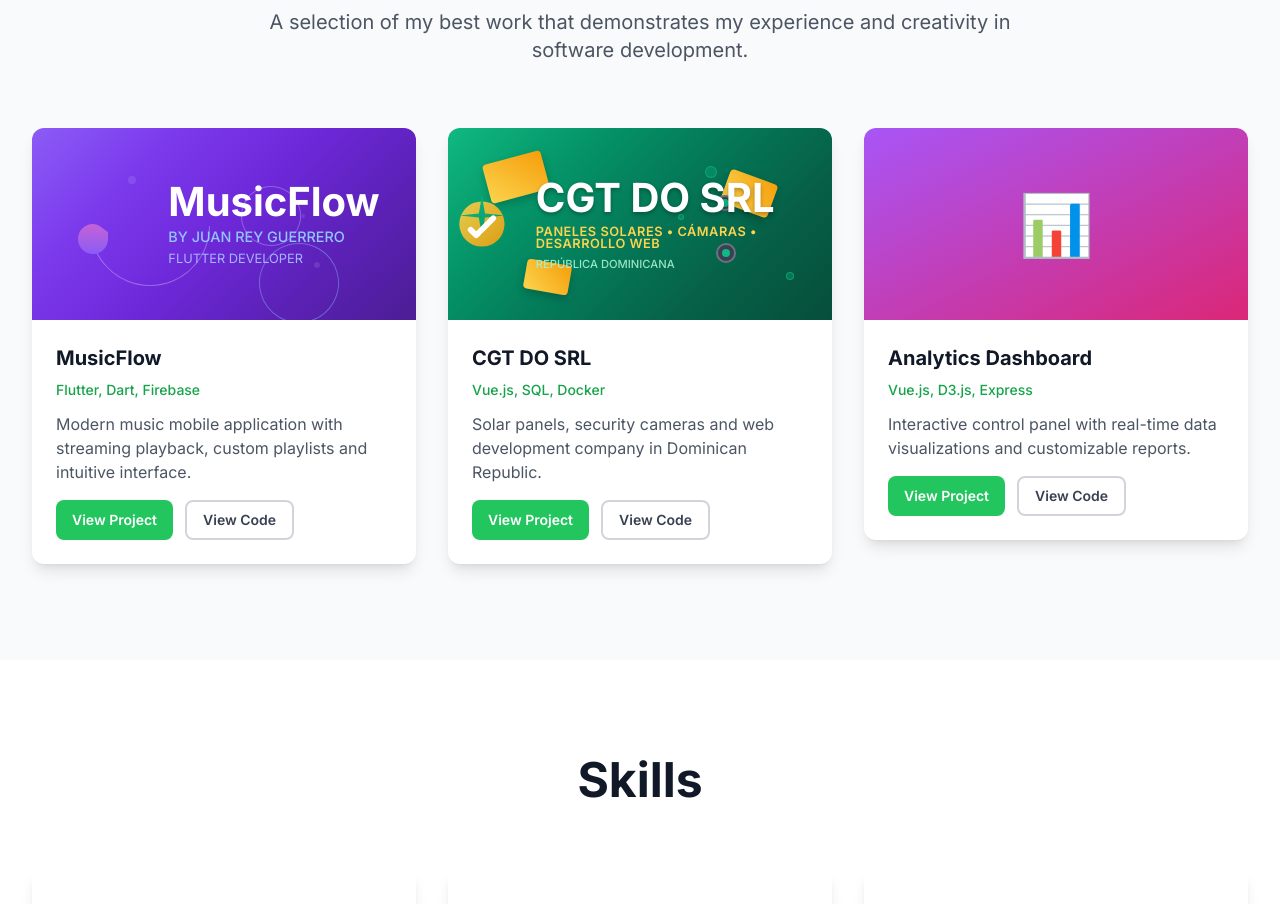
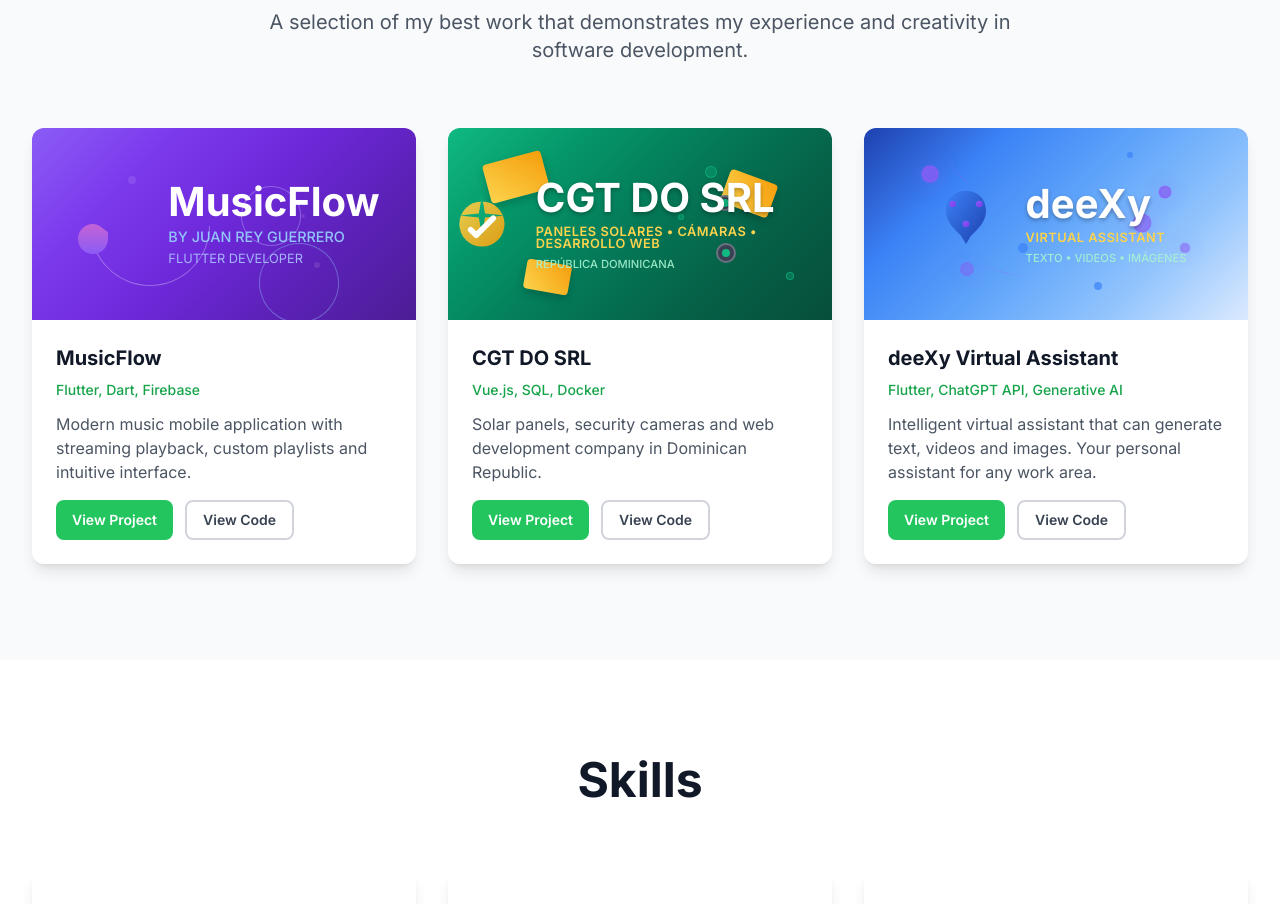
Before and after one commit to juanreyGuerrero/professional-profile, a Vue app: page / in a window 1280 px wide. Shown: the part 1760-2664 px from the top of the page. Built offline with nearby package versions, Linux system fonts and the light colour scheme.

Commit message:
Update project 3: Replace Dashboard Analítico with deeXy Virtual Assistant - Flutter + ChatGPT API project with custom AI-themed component

```diff
--- a/src/App.vue
+++ b/src/App.vue
@@ -3,6 +3,7 @@ import { ref, onMounted, computed } from 'vue'
 import LanguageSelector from './components/LanguageSelector.vue'
 import MusicFlowImage from './components/MusicFlowImage.vue'
 import CGTImage from './components/CGTImage.vue'
+import DeeXyImage from './components/DeeXyImage.vue'
 import { t, detectLanguage } from './i18n'
 
 const currentSection = ref('about')
@@ -242,8 +243,8 @@ const getText = (key: string) => t(key, currentLanguage.value)
           <!-- Project 3 -->
           <div class="animate-on-scroll">
             <div class="card overflow-hidden">
-              <div class="h-48 bg-gradient-to-br from-purple-500 to-pink-600 flex items-center justify-center">
-                <span class="text-6xl">📊</span>
+              <div class="h-48 flex items-center justify-center">
+                <DeeXyImage />
               </div>
               <div class="p-6">
                 <h3 class="text-xl font-bold text-gray-900 mb-2">{{ getText('portfolio.project3.title') }}</h3>
--- /dev/null
+++ b/src/components/DeeXyImage.vue
@@ -0,0 +1,305 @@
+<template>
+  <div class="deexy-image">
+    <!-- Background gradient -->
+    <div class="bg-gradient"></div>
+
+    <!-- Abstract AI elements -->
+    <div class="abstract-elements">
+      <!-- Neural network nodes -->
+      <div class="neural-node node-1"></div>
+      <div class="neural-node node-2"></div>
+      <div class="neural-node node-3"></div>
+      <div class="neural-node node-4"></div>
+      <div class="neural-node node-5"></div>
+
+      <!-- Connection lines -->
+      <div class="connection-line line-1"></div>
+      <div class="connection-line line-2"></div>
+      <div class="connection-line line-3"></div>
+
+      <!-- AI particles -->
+      <div class="ai-particle particle-1"></div>
+      <div class="ai-particle particle-2"></div>
+      <div class="ai-particle particle-3"></div>
+      <div class="ai-particle particle-4"></div>
+    </div>
+
+    <!-- Central content -->
+    <div class="content">
+      <!-- AI brain icon -->
+      <div class="ai-icon">
+        <svg viewBox="0 0 24 24" fill="none" xmlns="http://www.w3.org/2000/svg">
+          <!-- Brain + AI elements -->
+          <defs>
+            <linearGradient id="brainGradient" x1="0%" y1="0%" x2="100%" y2="100%">
+              <stop offset="0%" style="stop-color:#3B82F6"/>
+              <stop offset="100%" style="stop-color:#1E40AF"/>
+            </linearGradient>
+            <linearGradient id="aiGradient" x1="0%" y1="0%" x2="100%" y2="100%">
+              <stop offset="0%" style="stop-color:#8B5CF6"/>
+              <stop offset="100%" style="stop-color:#7C3AED"/>
+            </linearGradient>
+          </defs>
+          <!-- Brain representation -->
+          <path d="M12 2C8.5 2 6 4.5 6 8c0 2.5 1.5 4.5 3 6l1.5 1.5L12 18l1.5-2.5L15 14c1.5-1.5 3-3.5 3-6 0-3.5-2.5-6-6-6z" fill="url(#brainGradient)"/>
+          <!-- AI circuit elements -->
+          <circle cx="8" cy="6" r="1" fill="url(#aiGradient)"/>
+          <circle cx="16" cy="6" r="1" fill="url(#aiGradient)"/>
+          <circle cx="12" cy="12" r="1" fill="url(#aiGradient)"/>
+        </svg>
+      </div>
+
+      <!-- Title and description -->
+      <div class="text-content">
+        <h1 class="project-title">deeXy</h1>
+        <p class="ai-type">VIRTUAL ASSISTANT</p>
+        <p class="ai-capabilities">TEXTO • VIDEOS • IMÁGENES</p>
+      </div>
+    </div>
+  </div>
+</template>
+
+<script setup lang="ts">
+// No props needed for this component
+</script>
+
+<style scoped>
+.deexy-image {
+  position: relative;
+  width: 100%;
+  height: 100%;
+  overflow: hidden;
+  display: flex;
+  align-items: center;
+  justify-content: center;
+}
+
+.bg-gradient {
+  position: absolute;
+  top: 0;
+  left: 0;
+  right: 0;
+  bottom: 0;
+  background: linear-gradient(135deg, #1E40AF 0%, #3B82F6 25%, #60A5FA 50%, #93C5FD 75%, #DBEAFE 100%);
+  z-index: 1;
+}
+
+.abstract-elements {
+  position: absolute;
+  top: 0;
+  left: 0;
+  right: 0;
+  bottom: 0;
+  z-index: 2;
+}
+
+/* Neural network nodes */
+.neural-node {
+  position: absolute;
+  background: rgba(139, 92, 246, 0.8);
+  border: 2px solid rgba(139, 92, 246, 0.6);
+  border-radius: 50%;
+  box-shadow: 0 0 20px rgba(139, 92, 246, 0.4);
+}
+
+.node-1 {
+  width: 16px;
+  height: 16px;
+  top: 20%;
+  left: 15%;
+  animation: pulse 2s infinite;
+}
+
+.node-2 {
+  width: 12px;
+  height: 12px;
+  top: 30%;
+  right: 20%;
+  animation: pulse 2s infinite 0.5s;
+}
+
+.node-3 {
+  width: 14px;
+  height: 14px;
+  top: 70%;
+  left: 25%;
+  animation: pulse 2s infinite 1s;
+}
+
+.node-4 {
+  width: 10px;
+  height: 10px;
+  top: 60%;
+  right: 15%;
+  animation: pulse 2s infinite 1.5s;
+}
+
+.node-5 {
+  width: 18px;
+  height: 18px;
+  top: 45%;
+  left: 70%;
+  animation: pulse 2s infinite 0.7s;
+}
+
+/* Connection lines */
+.connection-line {
+  position: absolute;
+  background: linear-gradient(90deg, transparent, rgba(139, 92, 246, 0.6), transparent);
+  height: 1px;
+  animation: flow 3s infinite;
+}
+
+.line-1 {
+  width: 40px;
+  top: 25%;
+  left: 20%;
+  transform: rotate(45deg);
+}
+
+.line-2 {
+  width: 35px;
+  top: 55%;
+  right: 25%;
+  transform: rotate(-30deg);
+}
+
+.line-3 {
+  width: 50px;
+  top: 75%;
+  left: 30%;
+  transform: rotate(15deg);
+}
+
+/* AI particles */
+.ai-particle {
+  position: absolute;
+  background: rgba(59, 130, 246, 0.7);
+  border-radius: 50%;
+  animation: float 4s infinite ease-in-out;
+}
+
+.particle-1 {
+  width: 6px;
+  height: 6px;
+  top: 15%;
+  right: 30%;
+  animation-delay: 0s;
+}
+
+.particle-2 {
+  width: 8px;
+  height: 8px;
+  top: 80%;
+  left: 60%;
+  animation-delay: 1s;
+}
+
+.particle-3 {
+  width: 4px;
+  height: 4px;
+  top: 40%;
+  right: 40%;
+  animation-delay: 2s;
+}
+
+.particle-4 {
+  width: 10px;
+  height: 10px;
+  top: 65%;
+  left: 40%;
+  animation-delay: 3s;
+}
+
+.content {
+  position: relative;
+  z-index: 3;
+  display: flex;
+  align-items: center;
+  gap: 20px;
+}
+
+.ai-icon {
+  width: 80px;
+  height: 80px;
+}
+
+.ai-icon svg {
+  width: 100%;
+  height: 100%;
+}
+
+.text-content {
+  display: flex;
+  flex-direction: column;
+  gap: 8px;
+}
+
+.project-title {
+  font-family: 'Inter', sans-serif;
+  font-size: 2.5rem;
+  font-weight: 700;
+  color: white;
+  margin: 0;
+  line-height: 1;
+  text-shadow: 0 2px 4px rgba(0, 0, 0, 0.3);
+}
+
+.ai-type {
+  font-family: 'Inter', sans-serif;
+  font-size: 0.8rem;
+  font-weight: 600;
+  color: #FCD34D;
+  margin: 0;
+  line-height: 1;
+  letter-spacing: 0.5px;
+}
+
+.ai-capabilities {
+  font-family: 'Inter', sans-serif;
+  font-size: 0.7rem;
+  font-weight: 500;
+  color: #A7F3D0;
+  margin: 0;
+  line-height: 1;
+  opacity: 0.9;
+}
+
+/* Animations */
+@keyframes pulse {
+  0%, 100% { opacity: 0.6; transform: scale(1); }
+  50% { opacity: 1; transform: scale(1.1); }
+}
+
+@keyframes flow {
+  0%, 100% { opacity: 0.3; }
+  50% { opacity: 0.8; }
+}
+
+@keyframes float {
+  0%, 100% { transform: translateY(0px); }
+  50% { transform: translateY(-10px); }
+}
+
+/* Responsive adjustments */
+@media (max-width: 640px) {
+  .content {
+    flex-direction: column;
+    gap: 15px;
+    text-align: center;
+  }
+
+  .project-title {
+    font-size: 2rem;
+  }
+
+  .ai-icon {
+    width: 60px;
+    height: 60px;
+  }
+
+  .ai-type {
+    font-size: 0.7rem;
+  }
+}
+</style>
--- a/src/i18n/index.ts
+++ b/src/i18n/index.ts
@@ -84,9 +84,9 @@ export const translations: Record<string, Translations> = {
     'portfolio.project2.title': 'CGT DO SRL',
     'portfolio.project2.tech': 'Vue.js, SQL, Docker',
     'portfolio.project2.description': 'Empresa de paneles solares, cámaras de seguridad y desarrollo web en República Dominicana.',
-    'portfolio.project3.title': 'Dashboard Analítico',
-    'portfolio.project3.tech': 'Vue.js, D3.js, Express',
-    'portfolio.project3.description': 'Panel de control interactivo con visualizaciones de datos en tiempo real y reportes personalizables.',
+    'portfolio.project3.title': 'deeXy Virtual Assistant',
+    'portfolio.project3.tech': 'Flutter, API ChatGPT, IA Generativa',
+    'portfolio.project3.description': 'Asistente virtual inteligente que puede generar texto, videos e imágenes. Tu asistente personal para cualquier área laboral.',
     'portfolio.viewProject': 'Ver Proyecto',
     'portfolio.viewCode': 'Ver Código',
 
@@ -138,9 +138,9 @@ export const translations: Record<string, Translations> = {
     'portfolio.project2.title': 'CGT DO SRL',
     'portfolio.project2.tech': 'Vue.js, SQL, Docker',
     'portfolio.project2.description': 'Solar panels, security cameras and web development company in Dominican Republic.',
-    'portfolio.project3.title': 'Analytics Dashboard',
-    'portfolio.project3.tech': 'Vue.js, D3.js, Express',
-    'portfolio.project3.description': 'Interactive control panel with real-time data visualizations and customizable reports.',
+    'portfolio.project3.title': 'deeXy Virtual Assistant',
+    'portfolio.project3.tech': 'Flutter, ChatGPT API, Generative AI',
+    'portfolio.project3.description': 'Intelligent virtual assistant that can generate text, videos and images. Your personal assistant for any work area.',
     'portfolio.viewProject': 'View Project',
     'portfolio.viewCode': 'View Code',
 
@@ -192,9 +192,9 @@ export const translations: Record<string, Translations> = {
     'portfolio.project2.title': 'CGT DO SRL',
     'portfolio.project2.tech': 'Vue.js, SQL, Docker',
     'portfolio.project2.description': 'Empresa de painéis solares, câmeras de segurança e desenvolvimento web na República Dominicana.',
-    'portfolio.project3.title': 'Dashboard Analítico',
-    'portfolio.project3.tech': 'Vue.js, D3.js, Express',
-    'portfolio.project3.description': 'Painel de controle interativo com visualizações de dados em tempo real e relatórios personalizáveis.',
+    'portfolio.project3.title': 'deeXy Virtual Assistant',
+    'portfolio.project3.tech': 'Flutter, API ChatGPT, IA Generativa',
+    'portfolio.project3.description': 'Assistente virtual inteligente que pode gerar texto, vídeos e imagens. Seu assistente pessoal para qualquer área de trabalho.',
     'portfolio.viewProject': 'Ver Projeto',
     'portfolio.viewCode': 'Ver Código',
 
@@ -244,9 +244,9 @@ export const translations: Record<string, Translations> = {
     'portfolio.project1.tech': 'Flutter, Dart, Firebase',
     'portfolio.project1.description': 'Application mobile de musique moderne avec lecture en streaming, listes personnalisées et interface intuitive.',
          'portfolio.project2.title': 'CGT DO SRL',
-    'portfolio.project3.title': 'Tableau de Bord Analytique',
-    'portfolio.project3.tech': 'Vue.js, D3.js, Express',
-    'portfolio.project3.description': 'Panneau de contrôle interactif avec visualisations de données en temps réel et rapports personnalisables.',
+    'portfolio.project3.title': 'deeXy Assistant Virtuel',
+    'portfolio.project3.tech': 'Flutter, API ChatGPT, IA Générative',
+    'portfolio.project3.description': 'Assistant virtuel intelligent qui peut générer du texte, des vidéos et des images. Votre assistant personnel pour n\'importe quel domaine de travail.',
     'portfolio.viewProject': 'Voir le Projet',
     'portfolio.viewCode': 'Voir le Code',
 
@@ -296,9 +296,9 @@ export const translations: Record<string, Translations> = {
     'portfolio.project1.tech': 'Flutter, Dart, Firebase',
     'portfolio.project1.description': 'Moderne Musik-Mobile-Anwendung mit Streaming-Wiedergabe, benutzerdefinierten Wiedergabelisten und intuitiver Benutzeroberfläche.',
          'portfolio.project2.title': 'CGT DO SRL',
-    'portfolio.project3.title': 'Analytics-Dashboard',
-    'portfolio.project3.tech': 'Vue.js, D3.js, Express',
-    'portfolio.project3.description': 'Interaktives Kontrollpanel mit Echtzeit-Datenvisualisierungen und anpassbaren Berichten.',
+    'portfolio.project3.title': 'deeXy Virtual Assistant',
+    'portfolio.project3.tech': 'Flutter, ChatGPT API, Generative KI',
+    'portfolio.project3.description': 'Intelligenter virtueller Assistent, der Text, Videos und Bilder generieren kann. Ihr persönlicher Assistent für jeden Arbeitsbereich.',
     'portfolio.viewProject': 'Projekt Anzeigen',
     'portfolio.viewCode': 'Code Anzeigen',
 
@@ -348,9 +348,9 @@ export const translations: Record<string, Translations> = {
     'portfolio.project1.tech': 'Flutter, Dart, Firebase',
     'portfolio.project1.description': 'Applicazione mobile di musica moderna con riproduzione in streaming, playlist personalizzate e interfaccia intuitiva.',
          'portfolio.project2.title': 'CGT DO SRL',
-    'portfolio.project3.title': 'Dashboard Analitico',
-    'portfolio.project3.tech': 'Vue.js, D3.js, Express',
-    'portfolio.project3.description': 'Pannello di controllo interattivo con visualizzazioni dati in tempo reale e report personalizzabili.',
+    'portfolio.project3.title': 'deeXy Virtual Assistant',
+    'portfolio.project3.tech': 'Flutter, API ChatGPT, IA Generativa',
+    'portfolio.project3.description': 'Assistente virtuale intelligente che può generare testo, video e immagini. Il tuo assistente personale per qualsiasi area lavorativa.',
     'portfolio.viewProject': 'Vedi Progetto',
     'portfolio.viewCode': 'Vedi Codice',
 
```
Also changed, not shown: 1 other file (tests, documents, lock files or other folders).
